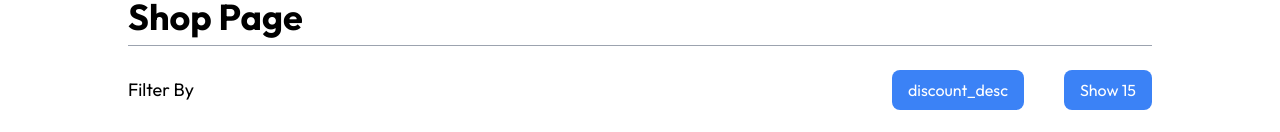
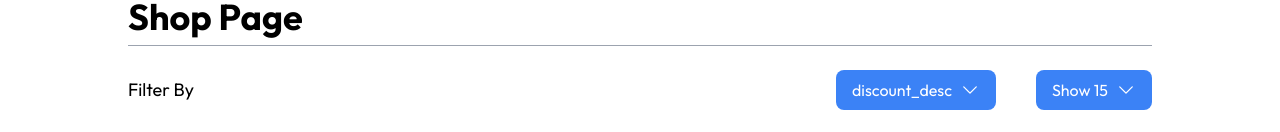
Before and after one commit to leduytan2304/BooksWorm_fastapi, a React (Vite) app in the folder Bookstore_fe/: page /product in a window 1280 px wide. Shown: the part 163-295 px from the top of the page. Built offline with nearby package versions, Linux system fonts and the light colour scheme; no server answers.

Commit message:
make the image display 100%

```diff
--- a/Bookstore_fe/src/components/ShopPage/ShopPage.jsx
+++ b/Bookstore_fe/src/components/ShopPage/ShopPage.jsx
@@ -2,6 +2,7 @@ import React, { useEffect, useState } from "react";
 import axios from "axios";
 import Card from "./Card";
 import Pagination from "./Pagination";
+import { ChevronDownIcon, MinusIcon, PlusIcon, ShoppingCartIcon } from '@heroicons/react/24/solid';
 
 function Dropdown({ selectedOption, setSelectedOption, setCurrentPage }) {
   const [isOpen, setIsOpen] = useState(false);
@@ -18,9 +19,10 @@ function Dropdown({ selectedOption, setSelectedOption, setCurrentPage }) {
     <div className="relative inline-block text-left">
       <button
         onClick={toggleDropdown}
-        className="px-4 py-2 bg-blue-500 text-white rounded-lg focus:outline-none"
+        className="px-4 py-2 bg-blue-500 text-white rounded-lg focus:outline-none flex items-center"
       >
-        {selectedOption}
+        <span>{selectedOption}</span>
+        <ChevronDownIcon className="h-5 w-5 ml-2" />
       </button>
       {isOpen && (
         <div className="absolute right-0 mt-2 w-48 bg-white shadow-lg rounded-lg z-10">
@@ -71,9 +73,10 @@ function DropdownShowPage({ showPage, setShowPage, setCurrentPage }) {
     <div className="relative inline-block text-left">
       <button
         onClick={toggleDropdown}
-        className="px-4 py-2 bg-blue-500 text-white rounded-lg focus:outline-none"
+        className="px-4 py-2 bg-blue-500 text-white rounded-lg focus:outline-none flex items-center"
       >
-        Show {showPage}
+        <span>Show {showPage}</span>
+        <ChevronDownIcon className="h-5 w-5 ml-2" />
       </button>
       {isOpen && (
         <div className="absolute right-0 mt-2 w-48 bg-white shadow-lg rounded-lg z-10">
```
